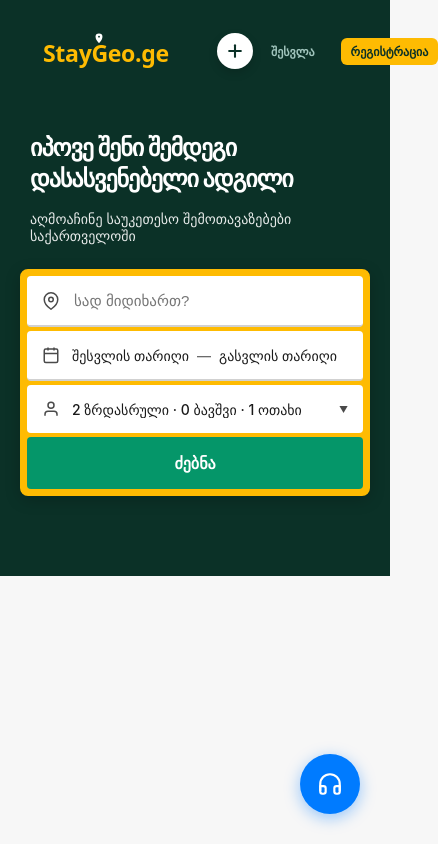
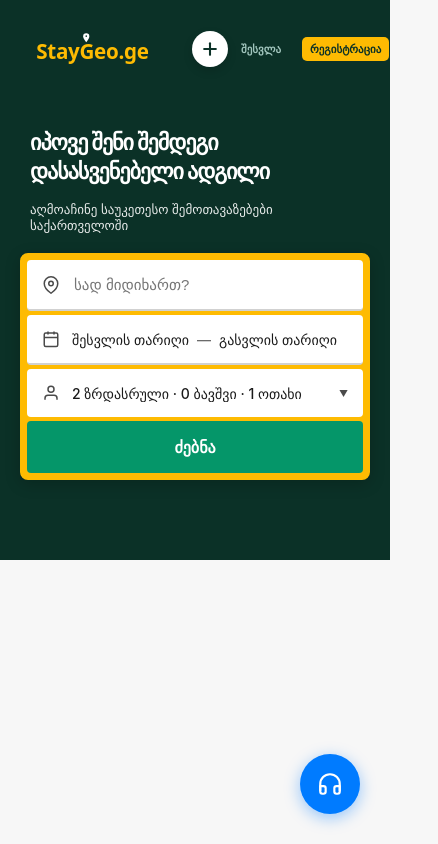
Before and after one commit to baqo-kh/StayGeo, a plain HTML site: page index.html in a window 390 px wide. Shown: the whole page, 438 px wide, since content can reach past the window. Drawn offline with Linux system fonts and the light colour scheme.

Commit message:
style: improved mobile responsiveness and thickened search bar borders

```diff
--- a/style.scss
+++ b/style.scss
@@ -487,59 +487,59 @@ $classic-blue: #007bff;    // მცურავი ღილაკის ორ
 /* <-- ეს ბოლო ფრჩხილი აუცილებელია, რომ SCSS არ გატყდეს! */
 
 /* =========================================
-   მთავარი გვერდის რესპონსიულობა და დიზაინის კორექცია
+   მთავარი გვერდის რესპონსიულობა და დიზაინის კორექცია (განახლებული)
    ========================================= */
 
 /* 1. საძიებო ზოლის სქელი ჩარჩოები (დესკტოპზე და მობილურზე) */
 .sg-search-bar-box {
-    border: 3px solid #febb02 !important; /* მთლიან ყუთს ექნება სქელი ყვითელი ჩარჩო */
+    border: 3px solid #febb02 !important;
     border-radius: 12px;
     box-shadow: 0 8px 25px rgba(0,0,0,0.15);
 }
 
 .sg-input-block {
-    border-right: 2px solid #d1d1d1 !important; /* შიდა გამყოფების გასქელება */
+    border-right: 2px solid #d1d1d1 !important;
 }
 .sg-input-block:last-of-type {
     border-right: none !important;
 }
 
-/* 2. მობილურის ეკრანის (768px-მდე) ადაპტაცია */
+/* 2. მობილურის ეკრანის (768px-მდე) ადაპტაცია - სპეციალური ფიქსით ღილაკისთვის */
 @media (max-width: 768px) {
 
-    /* ჰედერის და ლოგოს დაპატარავება, რომ ღილაკები დაეტიოს */
     .sg-header-nav {
-        padding: 10px 15px !important;
+        padding: 10px !important; /* კიდევ უფრო შევამცირეთ padding-ი */
     }
 
     .logo-link svg {
-        width: 170px !important;
-        height: 42px !important;
+        width: 150px !important; /* ლოგო კიდევ დავაპატარავეთ */
+        height: 38px !important;
     }
 
-    /* ღილაკების დაშორების და ზომის შემცირება */
     .nav-links {
-        gap: 8px !important;
+        gap: 5px !important; /* მინიმალური დაშორება ღილაკებს შორის */
     }
 
     .login-btn, .register-btn {
-        padding: 6px 10px !important;
-        font-size: 12px !important;
-        border-radius: 6px !important;
+        padding: 5px 8px !important; /* მაქსიმალურად შევამცირეთ padding-ი */
+        font-size: 11px !important; /* ტექსტი დავაპატარავეთ 11px-მდე, რომ ჩაეტიოს */
+        border-radius: 5px !important;
+        white-space: nowrap !important; /* ვუკრძალავთ ტექსტს გადატანას */
+        overflow: visible !important; /* ვრთავთ clipping-ს */
     }
 
     /* მთავარი ტექსტის (Hero) დაპატარავება მობილურზე */
     .sg-hero-title {
-        font-size: 24px !important;
-        margin-top: 20px !important;
+        font-size: 22px !important; /* ცოტა კიდევ დავაპატარავეთ */
+        margin-top: 15px !important;
         line-height: 1.3 !important;
         padding: 0 10px;
     }
 
     .sg-hero-subtitle {
-        font-size: 14px !important;
+        font-size: 13px !important;
         padding: 0 10px;
-        margin-bottom: 25px !important;
+        margin-bottom: 20px !important;
     }
 
     /* საძიებო ზოლის განლაგება მობილურზე (ერთმანეთის ქვეშ) */
@@ -549,8 +549,8 @@ $classic-blue: #007bff;    // მცურავი ღილაკის ორ
 
     .sg-input-block {
         width: 100% !important;
-        border-right: none !important; /* გვერდითა ხაზს ვაქრობთ */
-        border-bottom: 2px solid #d1d1d1 !important; /* მობილურზე ქვევით ვუკეთებთ სქელ ხაზს */
+        border-right: none !important;
+        border-bottom: 2px solid #d1d1d1 !important;
         padding: 15px !important;
     }
 
```
Also changed, not shown: css/style.css, 1 other file.
